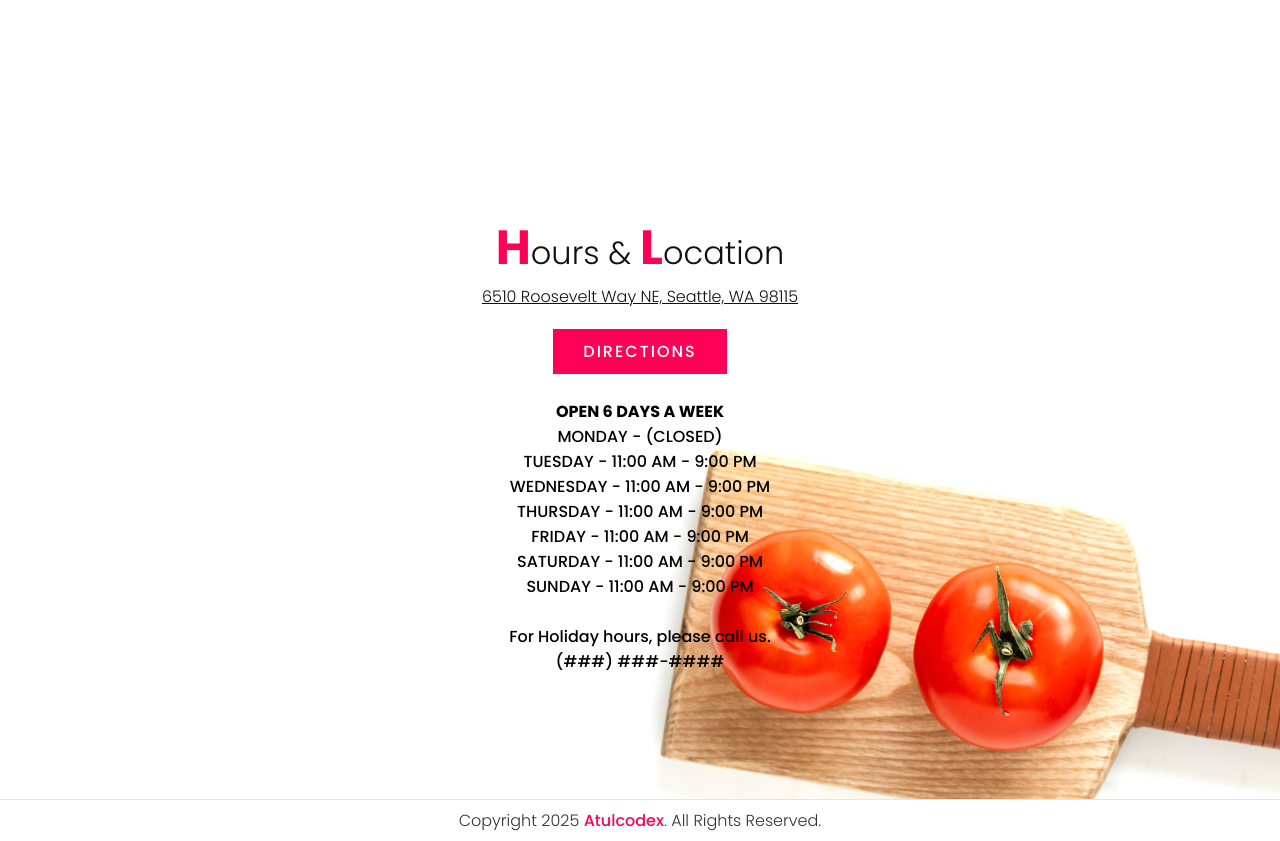
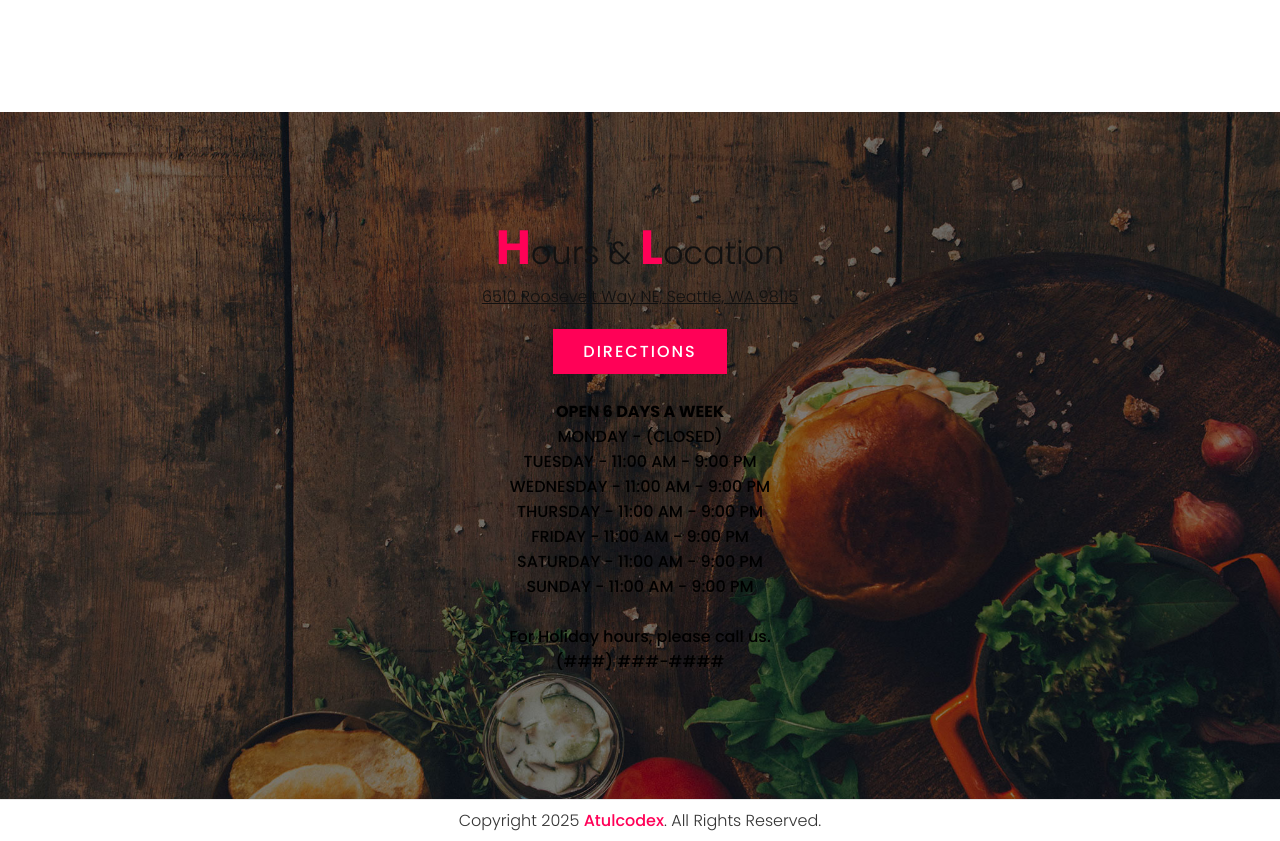
Before and after one commit to AnNamPho/AnNamPho, a plain HTML site: page index.html in a window 1280 px wide. Shown: the part 4089-4930 px from the top of the page. Drawn offline with Linux system fonts and the light colour scheme.

Commit message:
Update style.css
changed bg3 -> bg2 for hours/location

```diff
--- a/style.css
+++ b/style.css
@@ -319,7 +319,7 @@ section
 
 .info
 {
-	background: url(img/bg3.jpg);
+	background: url(img/bg2.jpg);
 	background-size: cover;
 }
 
```
